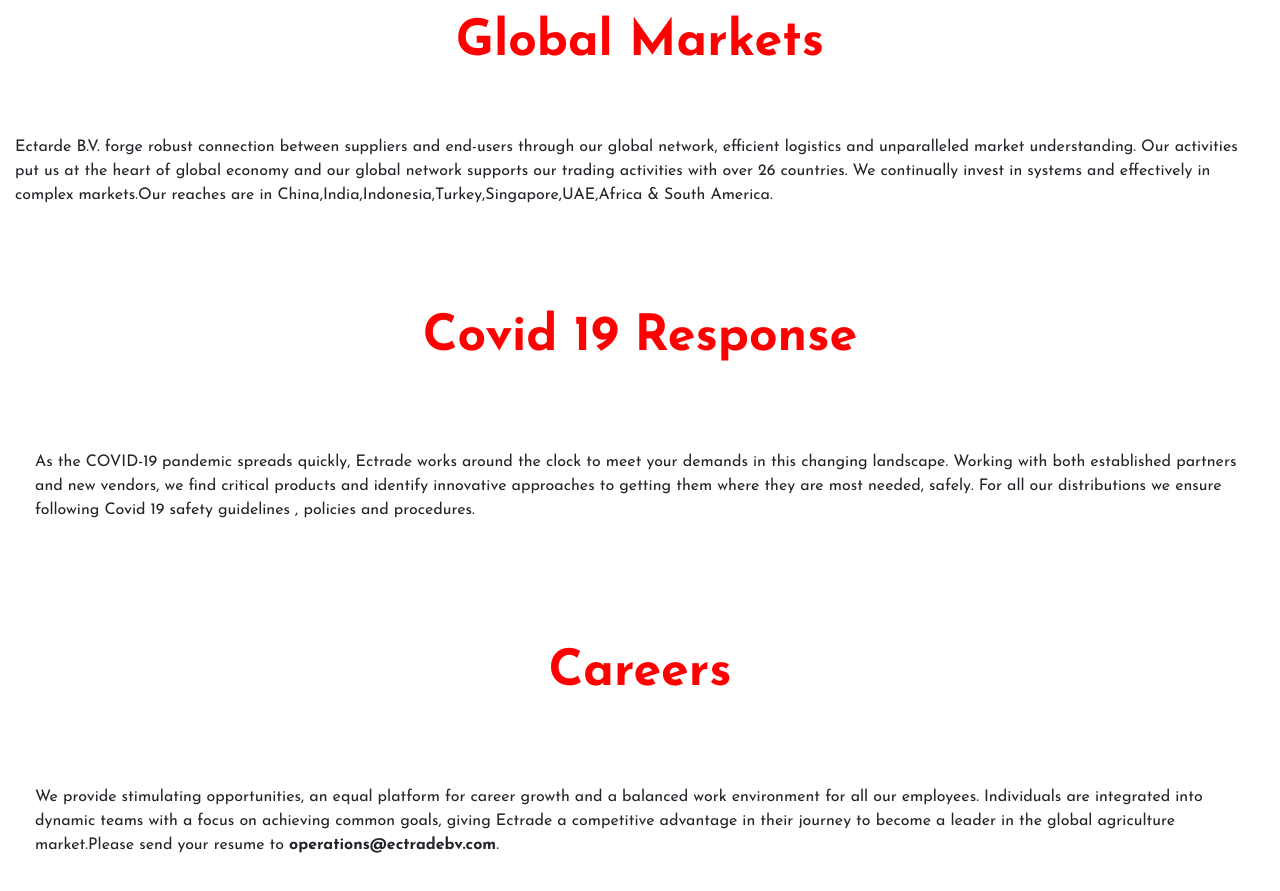
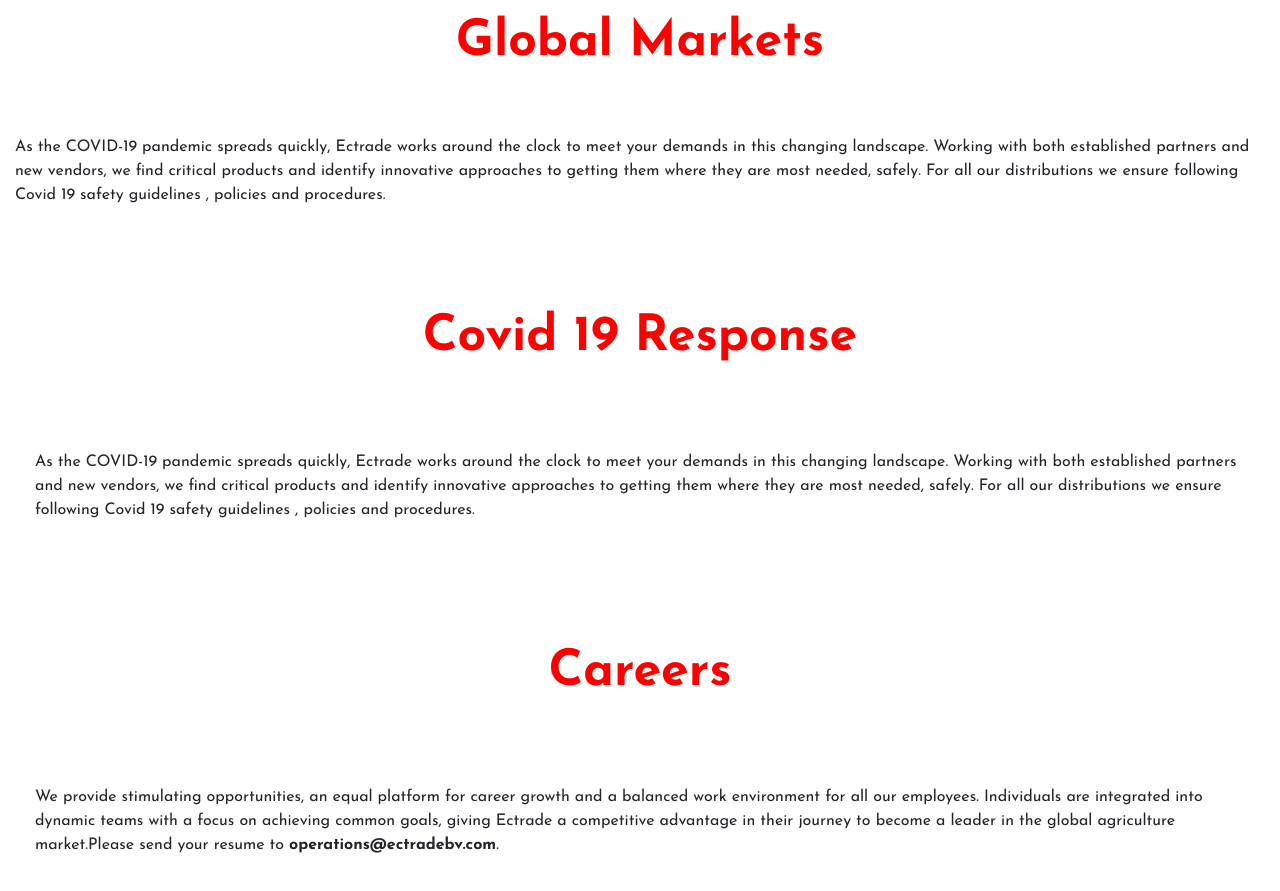
Before and after one commit to rajeevtk27/ectrade-final, a plain HTML site: page index.html in a window 1280 px wide. Shown: the part 7020-7911 px from the top of the page. Drawn offline with Linux system fonts and the light colour scheme.

Commit message:
Update index.html

```diff
--- a/index.html
+++ b/index.html
@@ -745,7 +745,7 @@
             </div>
             <div class="row">
                 <div style="padding-111">
-                    Ectarde B.V. forge robust connection between suppliers and end-users through our global network, efficient logistics and unparalleled market understanding. Our activities put us at the heart of global economy and our global network supports our trading activities with over 26 countries. We continually invest in systems and effectively in complex markets.Our reaches are in China,India,Indonesia,Turkey,Singapore,UAE,Africa & South America.
+                     As the COVID-19 pandemic spreads quickly, Ectrade works around the clock to meet your demands in this changing landscape. Working with both established partners and new vendors, we find critical products and identify innovative approaches to getting them where they are most needed, safely. For all our distributions we ensure following Covid 19 safety guidelines , policies and procedures.
                 </div>
             </div>
         </div>
```
